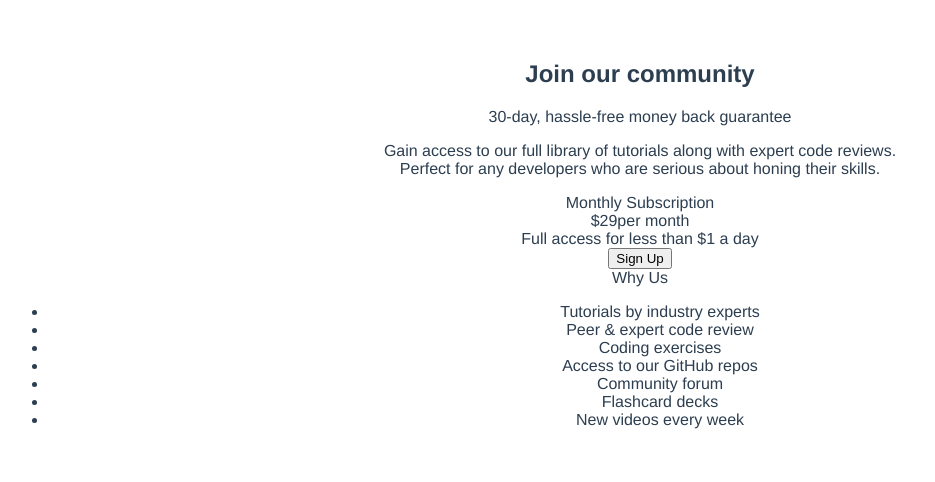
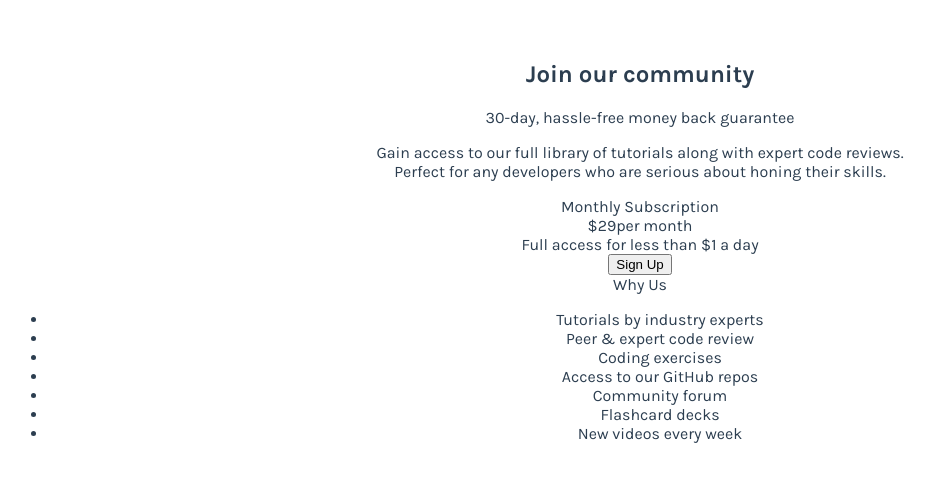
Before and after one commit to Tsuyoshi84/single-price-grid-component, a Vue app: page / in a window 1280 px wide. Shown: the top 482 px of the page, without its empty margins (0-935 px from the left). Built offline with nearby package versions, Linux system fonts and the light colour scheme.

Commit message:
Add font

```diff
--- a/index.html
+++ b/index.html
@@ -5,6 +5,8 @@
     <link rel="icon" href="/favicon-32x32.png" />
     <meta name="viewport" content="width=device-width, initial-scale=1.0" />
     <title>Single price grid component</title>
+    <link rel="preconnect" href="https://fonts.gstatic.com" />
+    <link href="https://fonts.googleapis.com/css2?family=Karla:wght@400;700&display=swap" rel="stylesheet" />
   </head>
   <body>
     <div id="app"></div>
--- a/src/App.vue
+++ b/src/App.vue
@@ -16,7 +16,7 @@
 
 <style>
 #app {
-  font-family: Avenir, Helvetica, Arial, sans-serif;
+  font-family: 'Karla', sans-serif;
   -webkit-font-smoothing: antialiased;
   -moz-osx-font-smoothing: grayscale;
   text-align: center;
```
